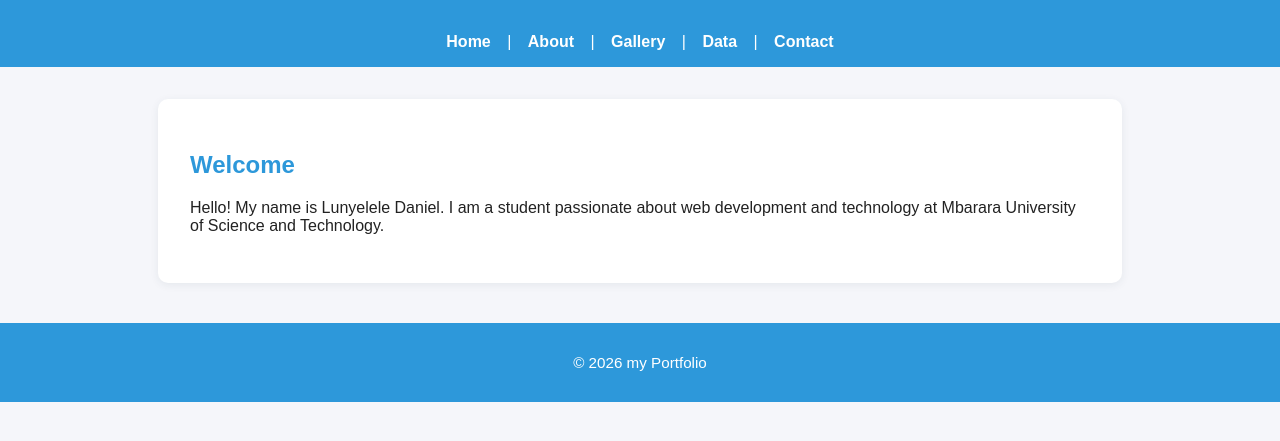
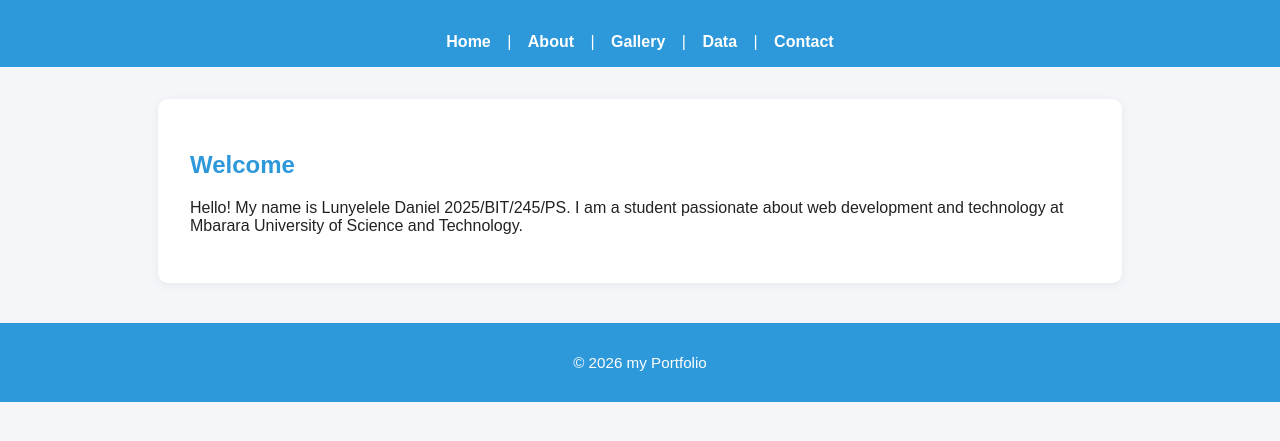
Before and after one commit to Ardin14/myportfolio, a plain HTML site: page index.html in a window 1280 px wide. Shown: the part 95-536 px from the top of the page. Drawn offline with Linux system fonts and the light colour scheme.

Commit message:
Update introduction paragraph with student ID

```diff
--- a/index.html
+++ b/index.html
@@ -26,7 +26,7 @@
 <main>
     <article>
       <h2>Welcome</h2>
-         <p>Hello! My name is Lunyelele Daniel. I am a student passionate about web development and technology at Mbarara University of Science and Technology.</p>
+         <p>Hello! My name is Lunyelele Daniel 2025/BIT/245/PS. I am a student passionate about web development and technology at Mbarara University of Science and Technology.</p>
     </article>
 </main>
 
```
